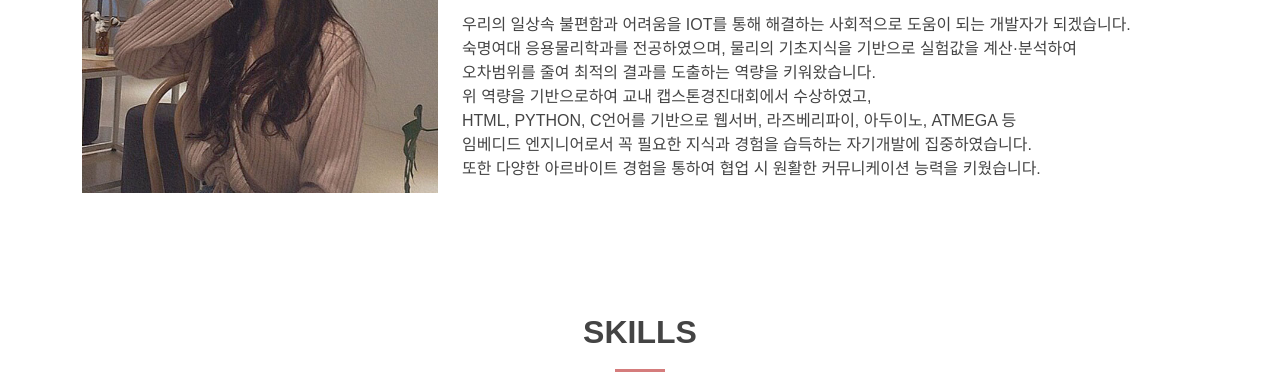
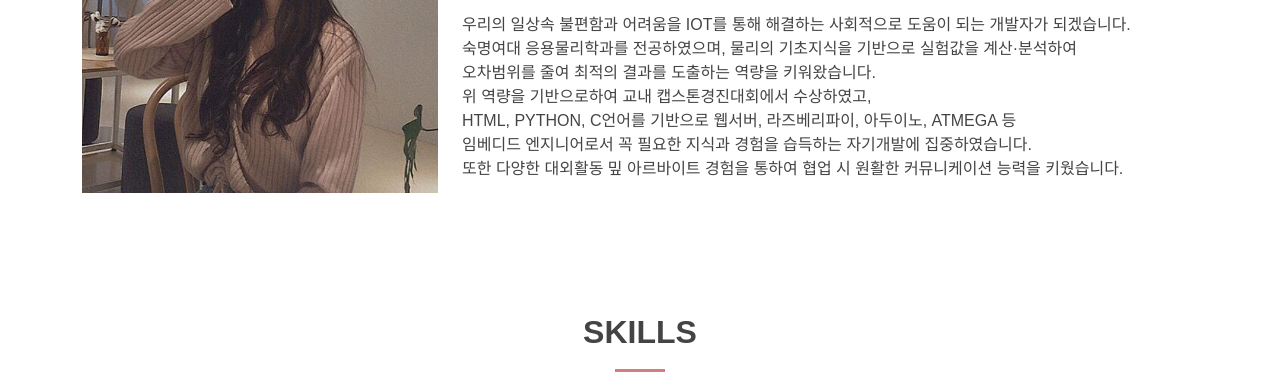
Before and after one commit to inae0615/Project_1, a plain HTML site: page about.html in a window 1280 px wide. Shown: the part 381-770 px from the top of the page. Drawn offline with Linux system fonts and the light colour scheme; a web font is replaced by a local one.

Commit message:
Update about.html

```diff
--- a/about.html
+++ b/about.html
@@ -99,7 +99,12 @@
                 </ul>
               </div>
             </div>
-            <p>우리의 일상속 불편함과 어려움을 IOT를 통해 해결하는 사회적으로 도움이 되는 개발자가 되겠습니다.<br>숙명여대 응용물리학과를 전공하였으며, 물리의 기초지식을 기반으로 실험값을 계산·분석하여<br>오차범위를 줄여 최적의 결과를 도출하는 역량을 키워왔습니다.<br>위 역량을 기반으로하여 교내 캡스톤경진대회에서 수상하였고,<br>HTML, PYTHON, C언어를 기반으로 웹서버, 라즈베리파이, 아두이노, ATMEGA 등<br>임베디드 엔지니어로서 꼭 필요한 지식과 경험을 습득하는 자기개발에 집중하였습니다.<br>또한 다양한 아르바이트 경험을 통하여 협업 시 원활한 커뮤니케이션 능력을 키웠습니다.</p>
+            <p>우리의 일상속 불편함과 어려움을 IOT를 통해 해결하는 사회적으로 도움이 되는 개발자가 되겠습니다.
+		<br>숙명여대 응용물리학과를 전공하였으며, 물리의 기초지식을 기반으로 실험값을 계산·분석하여
+		<br>오차범위를 줄여 최적의 결과를 도출하는 역량을 키워왔습니다.<br>위 역량을 기반으로하여 교내 캡스톤경진대회에서 수상하였고,
+		<br>HTML, PYTHON, C언어를 기반으로 웹서버, 라즈베리파이, 아두이노, ATMEGA 등<br>임베디드 엔지니어로서 꼭 필요한 지식과 경험을 습득하는 자기개발에 집중하였습니다.
+		<br>또한 다양한 대외활동 밒 아르바이트 경험을 통하여 협업 시 원활한 커뮤니케이션 능력을 키웠습니다.</p>
+
           </div>
         </div>
 
```
